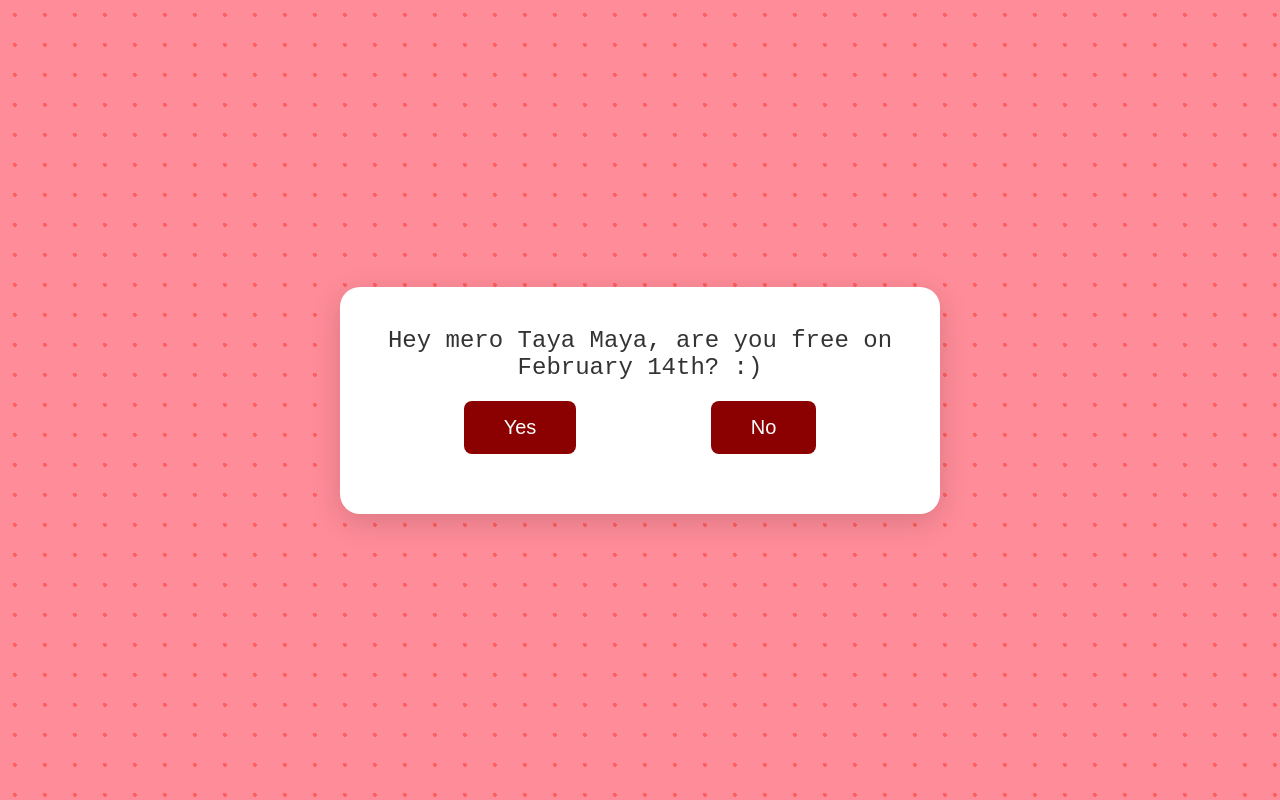
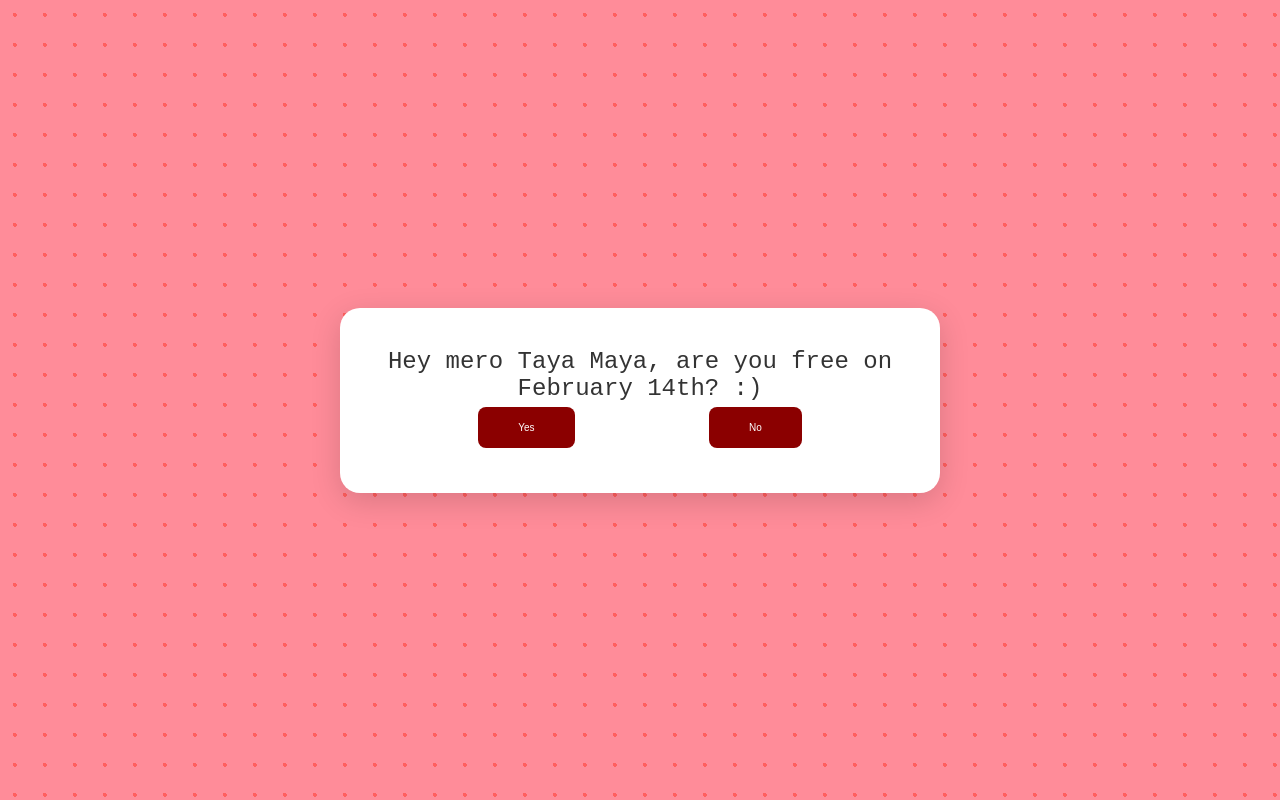
Before and after one commit to sg1725m/T, a plain HTML site: page index.html in a window 1280 px wide. Drawn offline with Linux system fonts and the light colour scheme.

Commit message:
Update style.css

```diff
--- a/style.css
+++ b/style.css
@@ -60,8 +60,8 @@ button {
     border: none;
     border-radius: 8px;
     cursor: pointer;
-    margin: 20px 60px;
-    font-size: 20px;
+    margin: 5px 60px;
+    font-size: 10px;
     transition: background-color 0.3s ease, transform 0.3s ease;
 }
 
```
